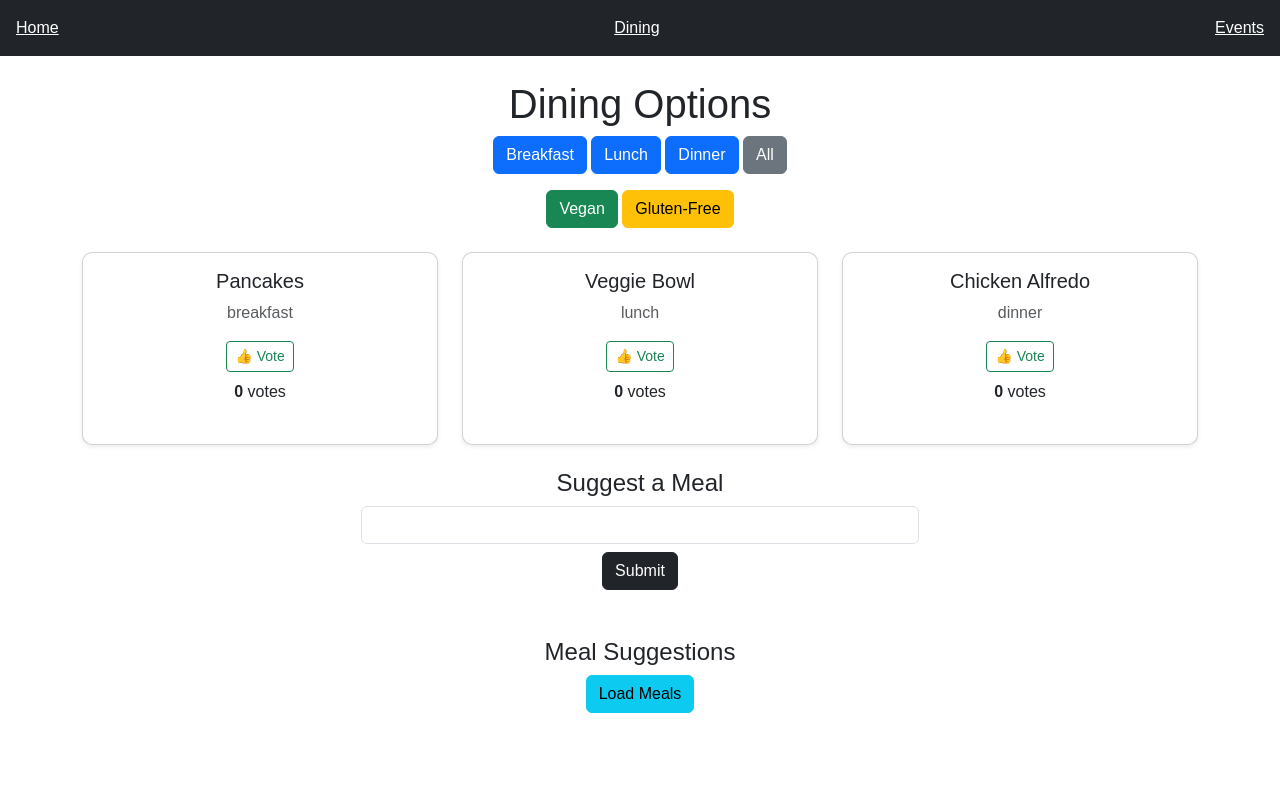
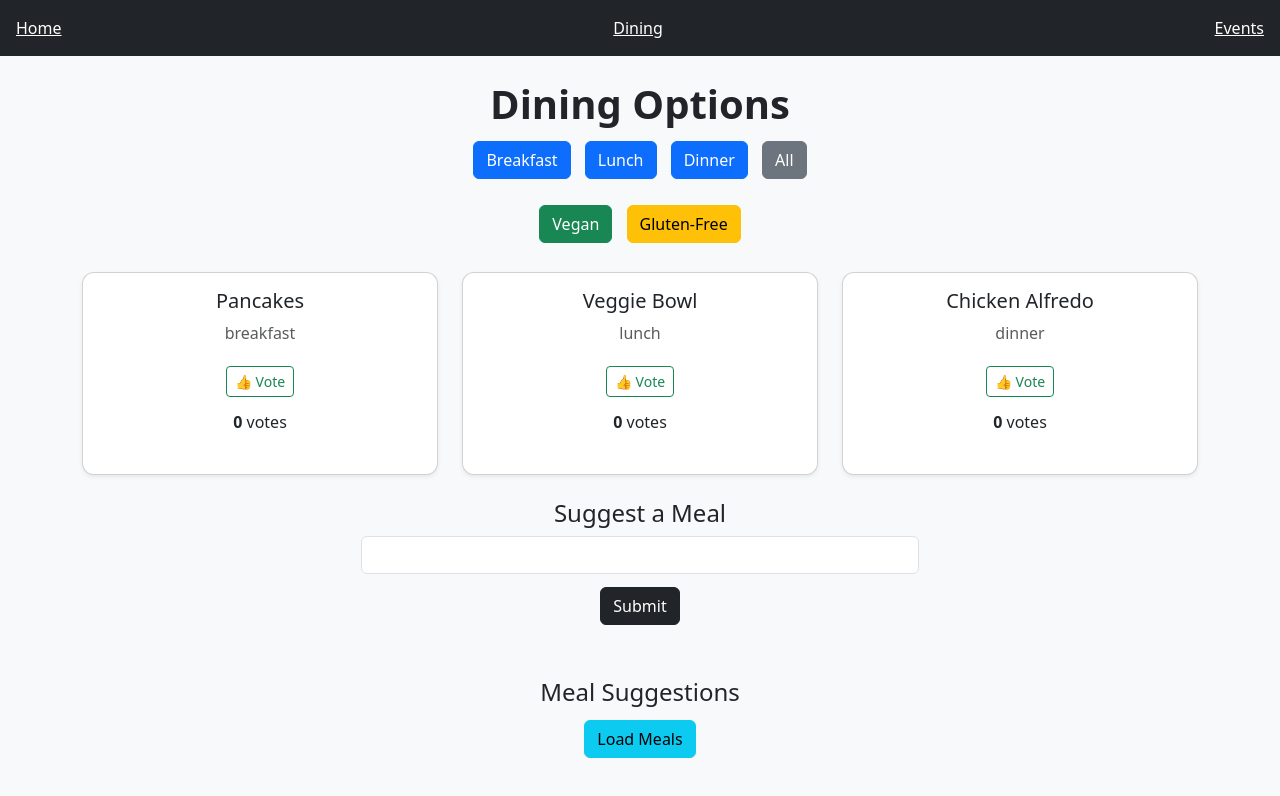
Before and after one commit to imbozen/Campus-Life-Super-App, a plain HTML site: page dining.html in a window 1280 px wide. Drawn offline with nearby package versions, Linux system fonts and the light colour scheme.

Commit message:
Final project submission

```diff
--- a/css/style.css
+++ b/css/style.css
@@ -1,7 +1,20 @@
 body {
-  font-family: Arial;
+  background-color: #f8f9fa;
+}
+
+h1 {
+  font-weight: 600;
 }
 
 .card {
-  border-radius: 10px;
+  border-radius: 12px;
+  transition: transform 0.2s ease;
 }
+
+.card:hover {
+  transform: scale(1.03);
+}
+
+button {
+  margin: 5px;
+}
```
